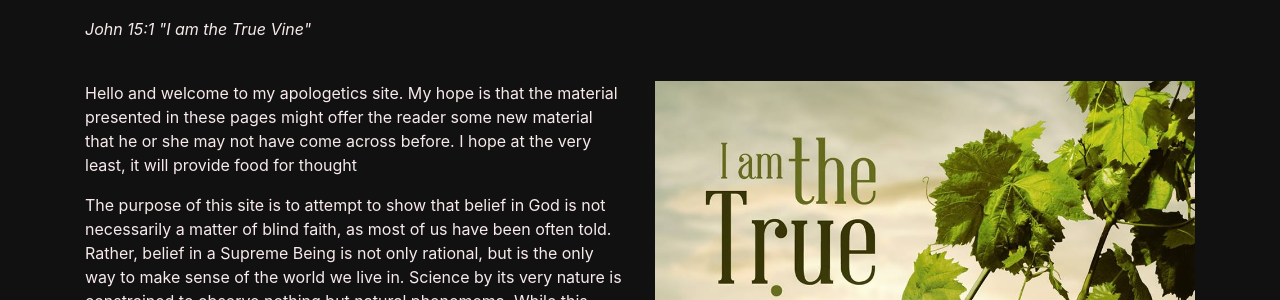
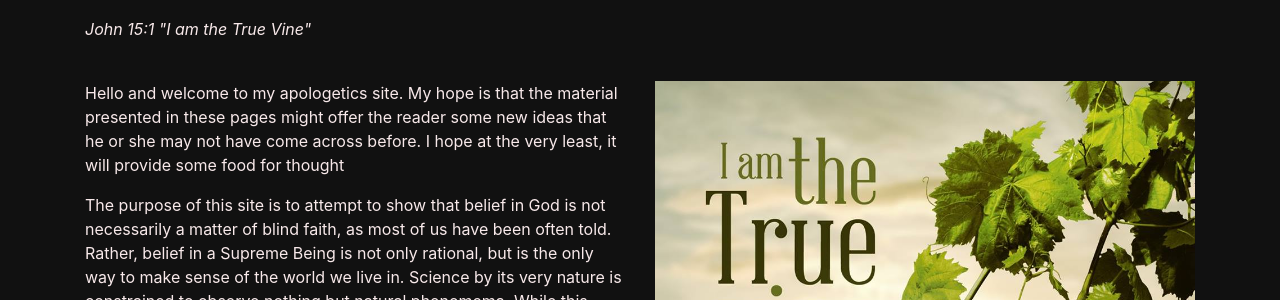
Before and after one commit to nekelly/nekelly.github.io, a Jekyll site: the page built from index.html, in a window 1280 px wide. Shown: the part 153-453 px from the top of the page. Built offline with Jekyll 4.4.1, drawn with Linux system fonts in a browser that asks for light colours.

Commit message:
Index update

```diff
--- a/index.html
+++ b/index.html
@@ -10,7 +10,7 @@ layout: default
 <div class="row">
     <div class="col-12 col-lg-6">
         <p>Hello and welcome to my apologetics site. My hope is that the material presented in these pages might offer the reader
-		   some new material that he or she may not have come across before. I hope at the very least, it will provide food for thought</p>
+		   some new ideas that he or she may not have come across before. I hope at the very least, it will provide some food for thought</p>
 
 		<p>The purpose of this site is to attempt to show that belief in God
 		   is not necessarily a matter of blind faith, as most of us have been often told. Rather, belief in a Supreme Being
```
